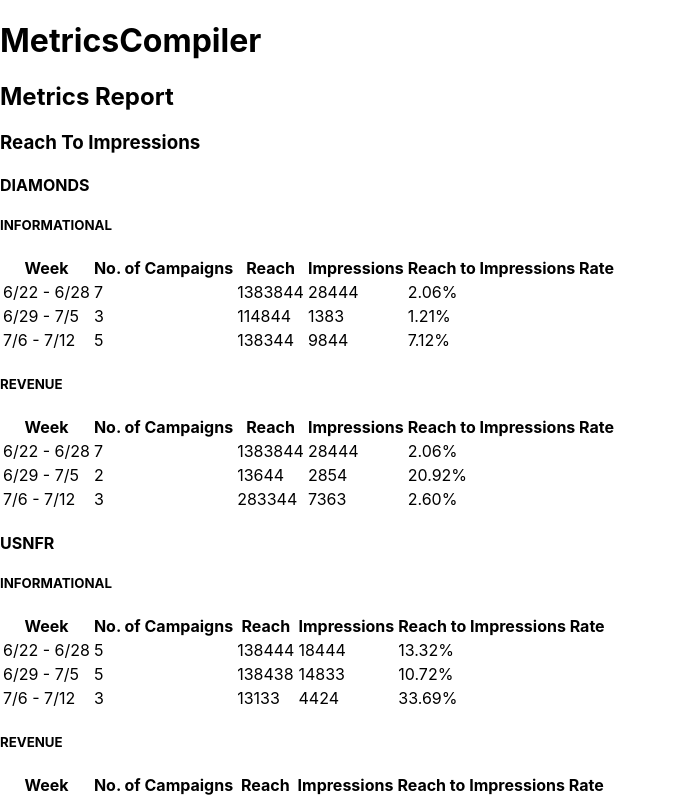
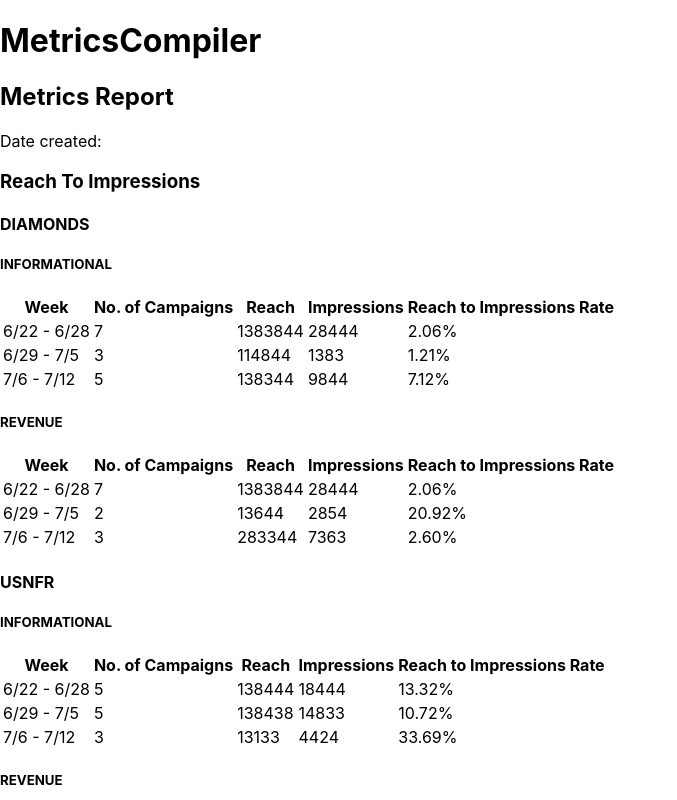
Before and after one commit to maximus202/metrics-compiler-app, a React (Create React App) app: page /report in a window 1280 px wide. Shown: the top 800 px of the page, without its empty margins (0-677 px from the left). Built offline with nearby package versions, Linux system fonts and the light colour scheme.

Commit message:
Committing changes in Report component.

```diff
--- a/src/report/pages/Report.js
+++ b/src/report/pages/Report.js
@@ -332,6 +332,9 @@
                 Metrics Report
             </h2>
             <section>
+                Date created:
+            </section>
+            <section>
                 <ReachToImpressions metrics={METRICS.reachToImpressions} />
                 <ClickThroughRates metrics={METRICS.clickThroughRates} />
                 <Revenue metrics={METRICS.revenue} />
```
